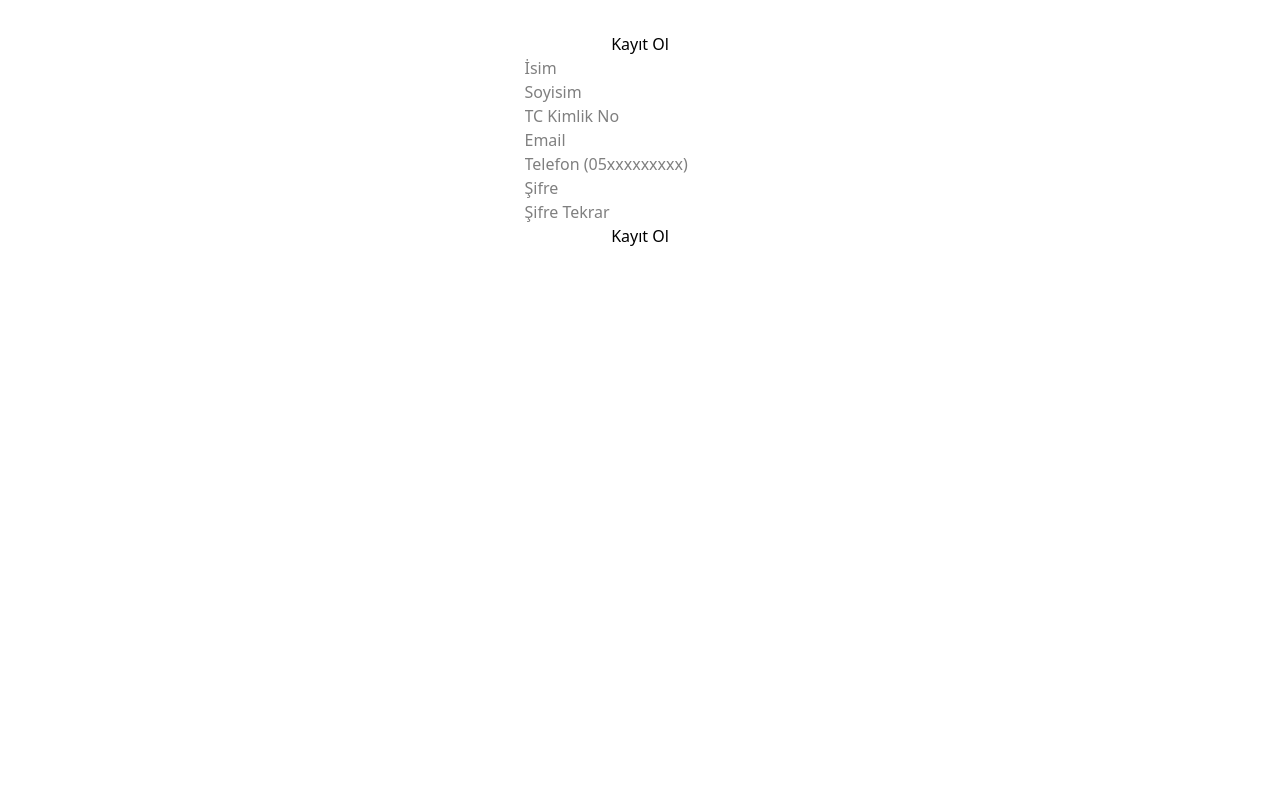
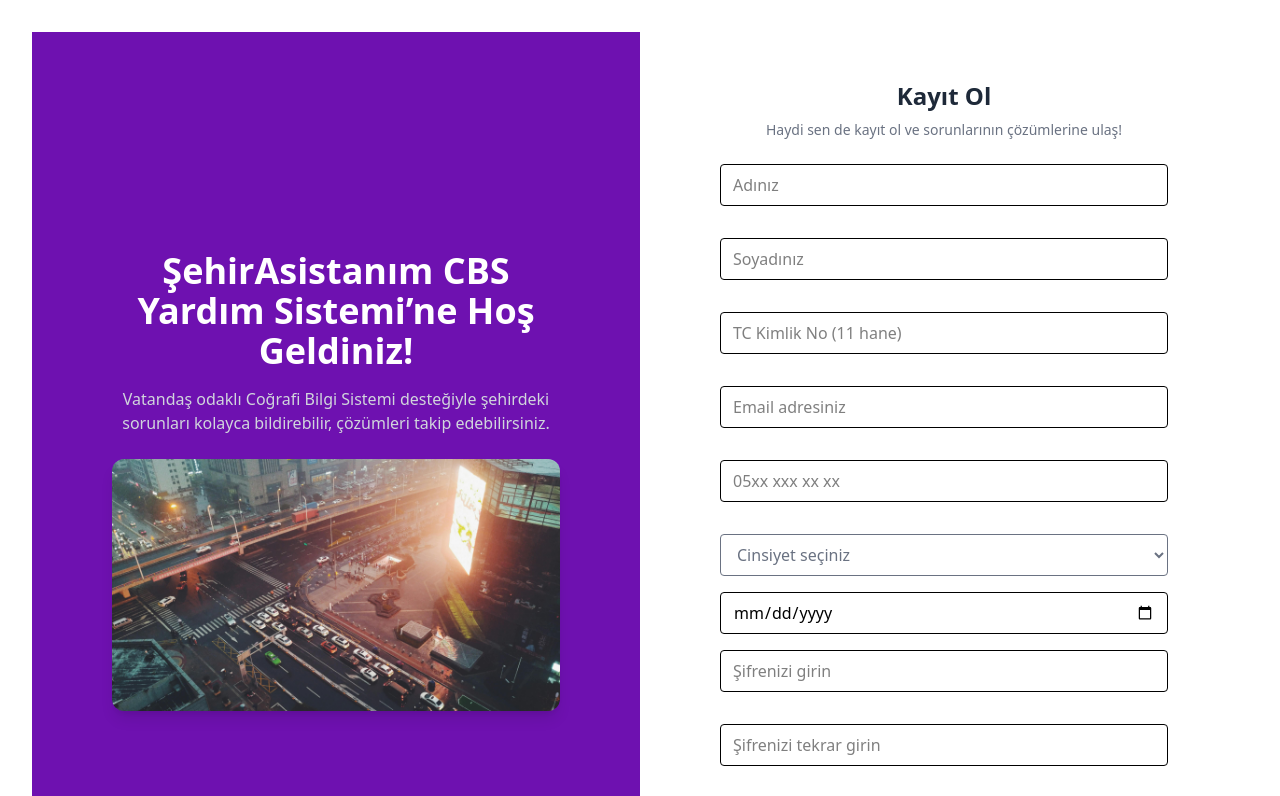
Before and after one commit to UmutGuvenUslu/SehirAsistanim-Frontend, a React (Vite) app: page / in a window 1280 px wide. Shown: the top 796 px of the page. Built offline with nearby package versions, Linux system fonts and the light colour scheme.

Commit message:
tasarım

```diff
--- a/package.json
+++ b/package.json
@@ -18,7 +18,8 @@
     "react-hook-form": "^7.60.0",
     "react-router-dom": "^7.7.0",
     "tailwindcss": "^4.1.11",
-    "yup": "^1.6.1"
+    "yup": "^1.6.1",
+    "zod": "^4.0.5"
   },
   "devDependencies": {
     "@eslint/js": "^9.30.1",
--- a/src/Components/Register.jsx
+++ b/src/Components/Register.jsx
@@ -1,58 +1,54 @@
 import React, { useState } from "react";
+import { Link } from "react-router-dom";
+import photo from "./photo.jpg";
+import Modal from "./Modal";
+import axios from "axios";
 import { useForm } from "react-hook-form";
-import * as yup from "yup";
-import { yupResolver } from "@hookform/resolvers/yup";
-import axios from "axios";
+import { z } from "zod";
+import { zodResolver } from "@hookform/resolvers/zod";
 
-const schema = yup.object().shape({
-  Isim: yup.string().required("İsim gerekli").min(3).max(30).matches(/^[^\d]+$/, "İsim sayı içeremez"),
-  Soyisim: yup.string().required("Soyisim gerekli").min(2).max(30).matches(/^[^\d]+$/, "Soyisim sayı içeremez"),
-  TC: yup.string().required("TC gerekli").matches(/^\d{11}$/, "TC 11 haneli sayı olmalı"),
-  Email: yup.string().required("Email gerekli").email("Geçerli email girin"),
-  TelefonNo: yup.string().required("Telefon gerekli").matches(/^05\d{9}$/, "05xxxxxxxxx formatında olmalı"),
-  Sifre: yup.string().required("Şifre gerekli").min(4, "Şifre en az 4 karakter"),
-  SifreTekrar: yup.string().oneOf([yup.ref("Sifre"), null], "Şifreler uyuşmuyor"),
+// ZOD ŞEMA
+const schema = z.object({
+  Isim: z.string().min(2, "Adınız en az 2 karakter olmalı"),
+  Soyisim: z.string().min(2, "Soyadınız en az 2 karakter olmalı"),
+  TC: z.string().length(11, "TC Kimlik No 11 hane olmalı"),
+  Email: z.string().email("Geçerli bir email girin"),
+  TelefonNo: z.string().optional().refine(
+    val => !val || (/^\d{10,11}$/.test(val)), {
+      message: "Telefon numarası 10-11 hane olmalı"
+    }),
+  Cinsiyet: z.string().optional(),
+  DogumTarihi: z.string().optional(),
+  Sifre: z.string().min(6, "Şifre en az 6 karakter olmalı"),
+  SifreTekrar: z.string()
+}).refine(data => data.Sifre === data.SifreTekrar, {
+  message: "Şifreler uyuşmuyor",
+  path: ["SifreTekrar"]
 });
 
-const Register = () => {
+export default function Register() {
   const [showModal, setShowModal] = useState(false);
-  const [kod, setKod] = useState("");
+  const [verificationCode, setVerificationCode] = useState("");
 
-  const {
-    register,
-    handleSubmit,
-    formState: { errors },
-    getValues
-  } = useForm({
-    resolver: yupResolver(schema),
+  const { register, handleSubmit, formState: { errors }, getValues } = useForm({
+    resolver: zodResolver(schema)
   });
 
   const onSubmit = async (data) => {
     try {
-      await axios.post(
-        "https://sehirasistanim-backend-production.up.railway.app/api/auth/send-verification-code",
-        null,
-        { params: { email: data.Email } }
-      );
+      await axios.post("https://sehirasistanim-backend-production.up.railway.app/api/auth/send-verification-code", null, {
+        params: { email: data.Email }
+      });
       setShowModal(true);
     } catch (err) {
-      alert("Kod gönderme hatası: " + err.response?.data?.message);
+      alert("Kod gönderilirken hata oluştu: " + err.response?.data?.message);
     }
   };
 
   const handleVerifyAndRegister = async () => {
-    const formData = getValues();
     try {
-      const registerDto = {
-        ...formData,
-        Kod: kod,
-      };
-
-      const response = await axios.post(
-        "https://sehirasistanim-backend-production.up.railway.app/api/auth/verify-and-register",
-        registerDto
-      );
-
+      const data = { ...getValues(), Kod: verificationCode };
+      const response = await axios.post("https://sehirasistanim-backend-production.up.railway.app/api/auth/verify-and-register", data);
       alert("Kayıt başarılı: " + response.data.message);
       setShowModal(false);
     } catch (err) {
@@ -61,46 +57,71 @@ const Register = () => {
   };
 
   return (
-    <div>
-      <h2>Kayıt Ol</h2>
-      <form onSubmit={handleSubmit(onSubmit)}>
-        <input placeholder="İsim" {...register("Isim")} />
-        <p>{errors.Isim?.message}</p>
+    <div className="flex flex-col md:flex-row min-h-screen bg-white">
+      {/* Sol Tanıtım */}
+      <div className="hidden md:flex md:w-1/2 bg-purple-800 text-white flex-col justify-center items-center px-10 py-12 space-y-6">
+        <div className="max-w-md text-center">
+          <h1 className="text-3xl md:text-4xl font-bold mb-4">ŞehirAsistanım CBS Yardım Sistemi’ne Hoş Geldiniz!</h1>
+          <p className="text-gray-300">Vatandaş odaklı Coğrafi Bilgi Sistemi desteğiyle şehirdeki sorunları kolayca bildirebilir, çözümleri takip edebilirsiniz.</p>
+        </div>
+        <img src={photo} alt="ŞehirAsistanım" className="w-full max-w-md rounded-xl shadow-lg" />
+      </div>
 
-        <input placeholder="Soyisim" {...register("Soyisim")} />
-        <p>{errors.Soyisim?.message}</p>
+      {/* Sağ Form */}
+      <div className="w-full md:w-1/2 flex items-center justify-center px-6 py-12 min-h-screen">
+        <div className="w-full max-w-md">
+          <h2 className="text-2xl font-bold text-center mb-2 text-gray-800">Kayıt Ol</h2>
+          <p className="text-sm text-gray-500 text-center mb-6">Haydi sen de kayıt ol ve sorunlarının çözümlerine ulaş!</p>
 
-        <input placeholder="TC Kimlik No" {...register("TC")} />
-        <p>{errors.TC?.message}</p>
+          <form onSubmit={handleSubmit(onSubmit)} className="space-y-4">
+            <input {...register("Isim")} placeholder="Adınız" className="w-full border rounded px-3 py-2" />
+            <p className="text-red-500 text-sm">{errors.Isim?.message}</p>
 
-        <input placeholder="Email" {...register("Email")} />
-        <p>{errors.Email?.message}</p>
+            <input {...register("Soyisim")} placeholder="Soyadınız" className="w-full border rounded px-3 py-2" />
+            <p className="text-red-500 text-sm">{errors.Soyisim?.message}</p>
 
-        <input placeholder="Telefon (05xxxxxxxxx)" {...register("TelefonNo")} />
-        <p>{errors.TelefonNo?.message}</p>
+            <input {...register("TC")} placeholder="TC Kimlik No (11 hane)" maxLength={11} className="w-full border rounded px-3 py-2" />
+            <p className="text-red-500 text-sm">{errors.TC?.message}</p>
 
-        <input type="password" placeholder="Şifre" {...register("Sifre")} />
-        <p>{errors.Sifre?.message}</p>
+            <input type="email" {...register("Email")} placeholder="Email adresiniz" className="w-full border rounded px-3 py-2" />
+            <p className="text-red-500 text-sm">{errors.Email?.message}</p>
 
-        <input type="password" placeholder="Şifre Tekrar" {...register("SifreTekrar")} />
-        <p>{errors.SifreTekrar?.message}</p>
+            <input {...register("TelefonNo")} placeholder="05xx xxx xx xx" className="w-full border rounded px-3 py-2" />
+            <p className="text-red-500 text-sm">{errors.TelefonNo?.message}</p>
 
-        <button type="submit">Kayıt Ol</button>
-      </form>
+            <select {...register("Cinsiyet")} className="w-full border rounded px-3 py-2 text-gray-500">
+              <option value="">Cinsiyet seçiniz</option>
+              <option value="Kadın">Kadın</option>
+              <option value="Erkek">Erkek</option>
+              <option value="Belirtmek istemiyorum">Belirtmek istemiyorum</option>
+            </select>
+
+            <input type="date" {...register("DogumTarihi")} className="w-full border rounded px-3 py-2" />
+
+            <input type="password" {...register("Sifre")} placeholder="Şifrenizi girin" className="w-full border rounded px-3 py-2" />
+            <p className="text-red-500 text-sm">{errors.Sifre?.message}</p>
+
+            <input type="password" {...register("SifreTekrar")} placeholder="Şifrenizi tekrar girin" className="w-full border rounded px-3 py-2" />
+            <p className="text-red-500 text-sm">{errors.SifreTekrar?.message}</p>
+
+            <button type="submit" className="w-full bg-purple-600 text-white py-2 rounded hover:bg-purple-700 transition">Kayıt Ol</button>
+          </form>
+
+          <p className="text-sm text-center mt-6">
+            Zaten bir hesabınız var mı?{" "}
+            <Link to="/girisyap" className="text-purple-600 hover:underline">Giriş Yap</Link>
+          </p>
+        </div>
+      </div>
 
       {showModal && (
-        <div className="modal">
-          <h3>E-posta Doğrulama</h3>
-          <input
-            placeholder="E-posta kodunu girin"
-            value={kod}
-            onChange={(e) => setKod(e.target.value)}
-          />
-          <button onClick={handleVerifyAndRegister}>Kodu Doğrula ve Kaydol</button>
-        </div>
+        <Modal
+          code={verificationCode}
+          setCode={setVerificationCode}
+          onConfirm={handleVerifyAndRegister}
+          onCancel={() => setShowModal(false)}
+        />
       )}
     </div>
   );
-};
-
-export default Register;
+}
```
Also changed, not shown: 1 other file (tests, documents, lock files or other folders).
